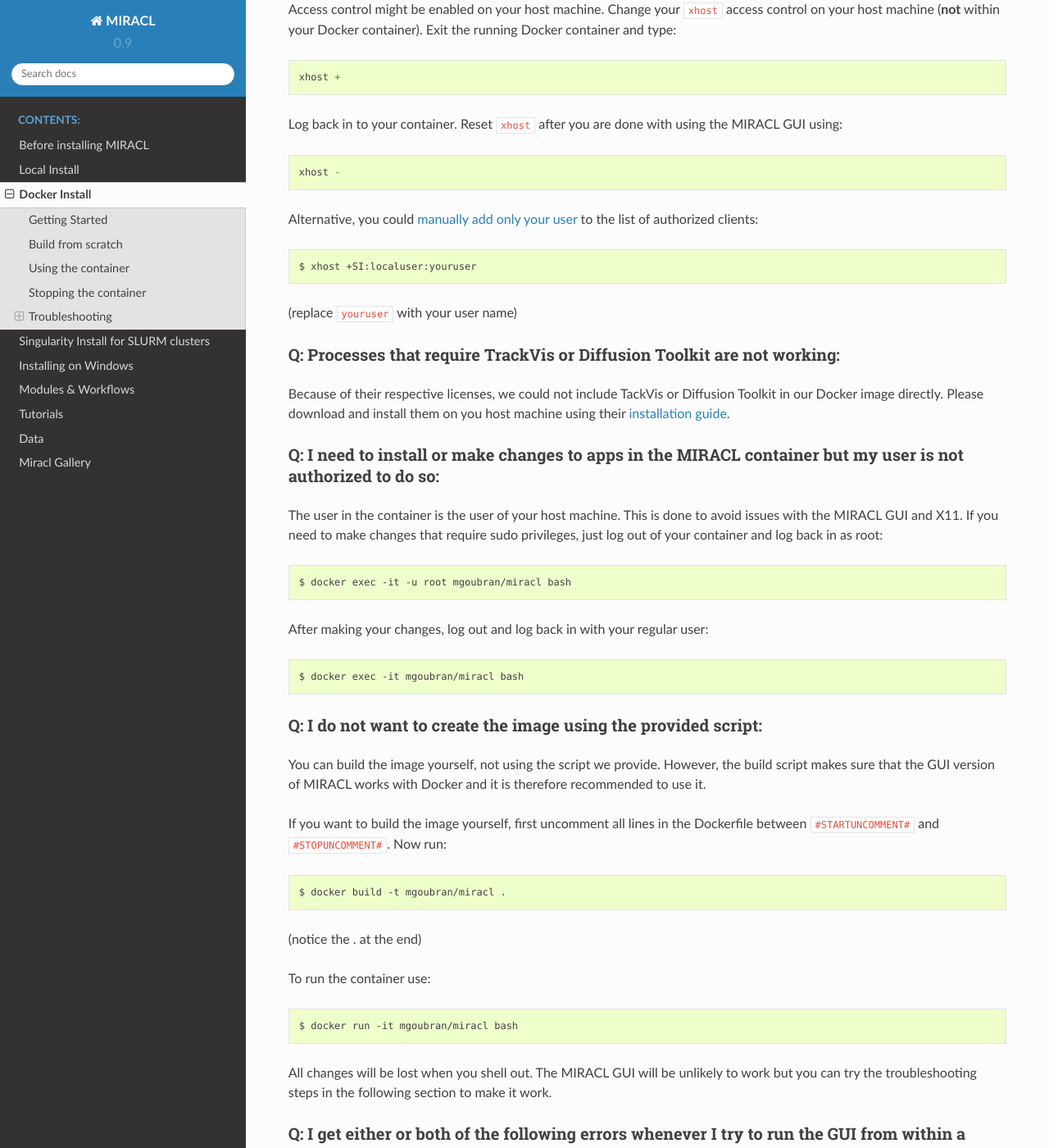
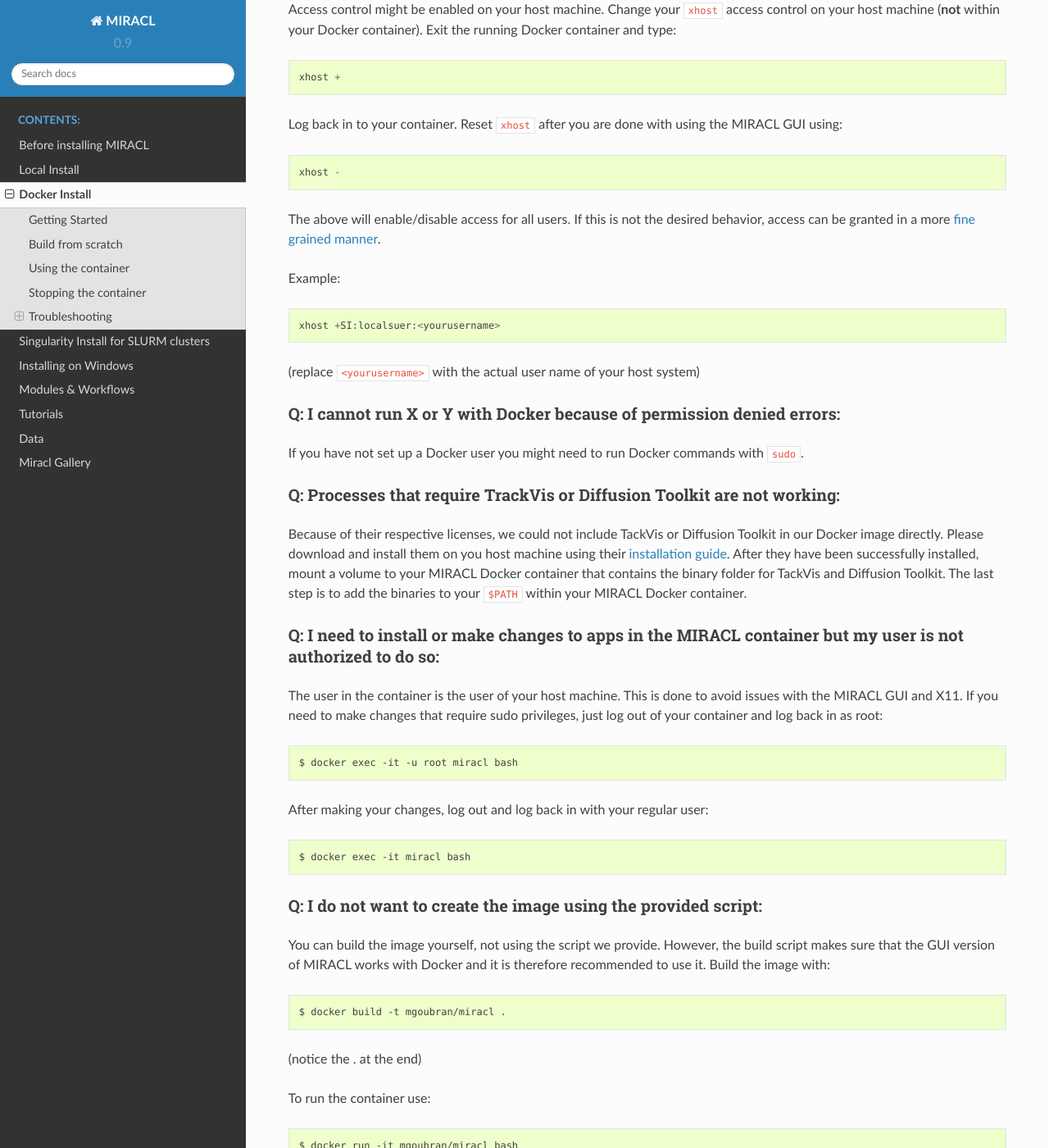
Before and after one commit to AICONSlab/MIRACL, a Sphinx documentation site: the page built from docs/install-docker.md, in a window 1280 px wide and 1400 px high, scrolled down 1739 px. Shown: the whole window at 82% size. Built offline with Sphinx 7.4.7 and the Read the Docs theme 2.0.0, drawn with Linux system fonts in a browser that asks for light colours; pages that are not in the unit, such as notebooks, are missing from menus; some of the changed text lies outside the part shown.

Commit message:
[docs] apply fixes and add documentation
Adds additional information to Docker installation docs as well as
additional troubleshooting steps. Also fixes minor mistakes and
duplicated text as well as correct MIRACL container name as defined in
docker-compose file and with run command, respectively.

````diff
--- a/docs/install-docker.md
+++ b/docs/install-docker.md
@@ -2,9 +2,8 @@
 
 Docker is well suited if you want to run it on a local machine or local server. If you need to run MIRACL on a cluster,
 see the [Singularity install](install-singularity.md). If you don't have Docker installed on
-your computer, [do that first](https://docs.docker.com/engine/installation/) (make sure your installation includes Docker Compose as it is needed to run the build script we provide. Docker Compose is included in the Docker Desktop installation by default).
-
-<!--MAKE SURE TO INSTALL DOCKER-COMPOSE AS WELL?-->
+your computer, [do that first](https://docs.docker.com/engine/installation/). Make sure your installation includes Docker Compose as it is needed to run the build script we provide.
+Docker Compose is included as part of the Docker Desktop installation by default.
 
 ## Getting Started
 
@@ -47,10 +46,10 @@
 
 ## Using the container
 
-Interactively shell inside
+Interactively shell inside:
 
 ```
-$ docker exec -it mgoubran/miracl bash
+$ docker exec -it miracl bash
 ```
 
 Files that are saved while using MIRACL should be saved to volumes mounted into the container in order to make them persistent. To mount volumes, just add them to the `docker-compose.yml` in the base directory under `volumes` (do not delete the volume that is already mounted which mounts your `.Xauthority`).
@@ -87,37 +86,45 @@
 xhost -
 ```
 
-Alternative, you could [manually add only your user](https://www.x.org/archive/X11R6.8.1/doc/xhost.1.html) to the list of authorized clients:
+The above will enable/disable access for all users. If this is not the desired behavior, access can be granted in a more [fine grained manner](https://www.x.org/archive/X11R6.8.1/doc/xhost.1.html).
+
+Example:
 
 ```
-$ xhost +SI:localuser:youruser
+xhost +SI:localsuer:<yourusername>
 ```
 
-(replace `youruser` with your user name)
+(replace `<yourusername>` with the actual user name of your host system)
+
+### Q: I cannot run X or Y with Docker because of permission denied errors:
+
+If you have not set up a Docker user you might need to run Docker commands with `sudo`.
 
 ### Q: Processes that require TrackVis or Diffusion Toolkit are not working:
 
-Because of their respective licenses, we could not include TackVis or Diffusion Toolkit in our Docker image directly. Please download and install them on you host machine using their [installation guide](http://trackvis.org/docs/?subsect=installation).
+Because of their respective licenses, we could not include TackVis or Diffusion Toolkit in our Docker image directly.
+Please download and install them on you host machine using their [installation guide](http://trackvis.org/docs/?subsect=installation).
+After they have been successfully installed, mount a volume to your MIRACL Docker container that contains the binary folder for TackVis and Diffusion Toolkit.
+The last step is to add the binaries to your `$PATH` within your MIRACL Docker container.
 
 ### Q: I need to install or make changes to apps in the MIRACL container but my user is not authorized to do so:
 
 The user in the container is the user of your host machine. This is done to avoid issues with the MIRACL GUI and X11. If you need to make changes that require sudo privileges, just log out of your container and log back in as root:
 
 ```
-$ docker exec -it -u root mgoubran/miracl bash
+$ docker exec -it -u root miracl bash
 ```
 
 After making your changes, log out and log back in with your regular user:
 
 ```
-$ docker exec -it mgoubran/miracl bash
+$ docker exec -it miracl bash
 ```
 
 ### Q: I do not want to create the image using the provided script:
 
 You can build the image yourself, not using the script we provide. However, the build script makes sure that the GUI version of MIRACL works with Docker and it is therefore recommended to use it.
-
-If you want to build the image yourself, first uncomment all lines in the Dockerfile between `#STARTUNCOMMENT#` and `#STOPUNCOMMENT#`. Now run:
+Build the image with:
 
 ```
 $ docker build -t mgoubran/miracl .
@@ -149,22 +156,11 @@
 Available platform plugins are: eglfs, linuxfb, minimal, minimalegl, offscreen, vnc, wayland-egl, wayland, wayland-xcomposite-egl, wayland-xcomposite-glx, webgl, xcb.
 ```
 
-Exit your running Docker container and run the following to mount an X11 socket from the host system in a new Docker container:
+If this happened without using the build script i.e. you build the image yourself, exit your running Docker container and run the following
+to mount an X11 socket from the host system in a new Docker container:
 
 ```
 docker run -it -e DISPLAY=$DISPLAY -v /tmp/.X11-unix:/tmp/.X11-unix mgoubran/miracl bash
 ```
 
-If you still receive the above error, you may have to change your `xhost` access control on your host machine (**not** within your Docker container). Exit the running Docker container and type:
-
-```
-$ xhost +
-```
-
-This will disable access control for `xhost`. Start a new Docker container or log back in to a running container.
-
-Once you are done with working in the container, exit it and enable access control again on the host machine:
-
-```
-$ xhost -
-```
+If you still receive the above error, you may have to change your `xhost` access control ([see previous troubleshooting step](#q-the-gui-miraclgui-is-not-working)).
````
